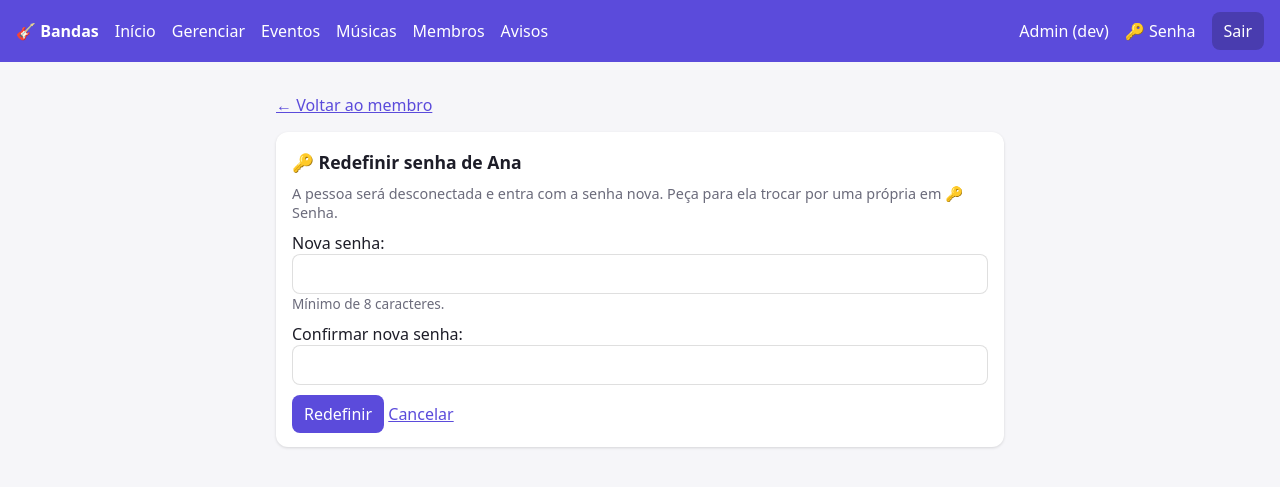
After one commit to WelissonCunha/appdebandas, a Django app: page /membros/2/senha/ in a window 1280 px wide. The commit adds this page. Shown: the top 487 px of the page. Run offline with Django 5.2, Linux system fonts and the light colour scheme; a user stored in the database is signed in; data comes from the database, SQL or seed files in the repository.

Commit message:
cada user agora pode redefinir sua senha

```diff
--- a/core/forms.py
+++ b/core/forms.py
@@ -1,5 +1,6 @@
 from django import forms
 from django.contrib.auth import get_user_model
+from django.contrib.auth.forms import PasswordChangeForm
 from .models import Aviso, Banda, Escala, Evento, ItemSetlist, Membro, Musica
 
 FMT = "%Y-%m-%dT%H:%M"
@@ -69,7 +70,7 @@ class MembroNovoForm(forms.Form):
                                help_text="Se o login já existir, a pessoa só é adicionada à banda.")
     nome = forms.CharField(max_length=150, required=False, label="Nome")
     senha = forms.CharField(widget=forms.PasswordInput, required=False,
-                            help_text="Obrigatória apenas para login novo.")
+                            help_text="Senha provisória, só para login novo. Peça para a pessoa trocar em 🔑 Senha.")
     papel = forms.ChoiceField(choices=Membro.PAPEIS)
     instrumentos = forms.CharField(max_length=200, required=False, help_text="Ex.: Violão, Vocal")
 
@@ -94,3 +95,23 @@ class AvisoForm(forms.ModelForm):
     def __init__(self, *a, user=None, **k):
         super().__init__(*a, **k)
         self.fields["banda"].queryset = bandas_do_lider(user)
+
+
+class SenhaForm(PasswordChangeForm):
+    def clean_new_password1(self):
+        s = self.cleaned_data["new_password1"]
+        if len(s) < 8:
+            raise forms.ValidationError("Use pelo menos 8 caracteres.")
+        return s
+
+
+class SenhaResetForm(forms.Form):
+    nova_senha = forms.CharField(widget=forms.PasswordInput, min_length=8, label="Nova senha",
+                                 help_text="Mínimo de 8 caracteres.")
+    confirmar = forms.CharField(widget=forms.PasswordInput, label="Confirmar nova senha")
+
+    def clean(self):
+        d = super().clean()
+        if d.get("nova_senha") and d.get("nova_senha") != d.get("confirmar"):
+            self.add_error("confirmar", "As senhas não coincidem.")
+        return d
--- a/core/templates/base.html
+++ b/core/templates/base.html
@@ -19,5 +19,5 @@ button{background:var(--pri);color:#fff;border:0;cursor:pointer}button.no{backgr
 {% usuario_eh_lider as lider_menu %}{% if lider_menu %}<a href="{% url 'gerenciar' %}">Gerenciar</a><a href="{% url 'eventos' %}">Eventos</a><a href="{% url 'repertorio' %}">Músicas</a><a href="{% url 'membros' %}">Membros</a><a href="{% url 'avisos' %}">Avisos</a>{% else %}<a href="{% url 'repertorio' %}">Repertório</a>{% endif %}
 <span class="sp"></span>
 {% if user.is_staff %}<a href="/admin/">Admin (dev)</a>{% endif %}
-{% if user.is_authenticated %}<form method="post" action="{% url 'logout' %}" style="margin:0">{% csrf_token %}<button style="background:#0003">Sair</button></form>{% endif %}</nav>
+{% if user.is_authenticated %}<a href="{% url 'alterar_senha' %}">🔑 Senha</a><form method="post" action="{% url 'logout' %}" style="margin:0">{% csrf_token %}<button style="background:#0003">Sair</button></form>{% endif %}</nav>
 <main>{% for m in messages %}<div class="msg">{{ m }}</div>{% endfor %}{% block content %}{% endblock %}</main></body></html>
--- a/core/templates/membro_form.html
+++ b/core/templates/membro_form.html
@@ -3,6 +3,7 @@
 <style>.fm p{margin:0 0 10px}.fm input,.fm select{width:100%;padding:8px;border-radius:8px;border:1px solid #8884;font:inherit}.helptext{display:block;color:var(--mut);font-size:.85rem}</style>
 <div class="card fm"><h2>{% if m %}Editar {{ m.user.get_full_name|default:m.user.username }}{% else %}Adicionar membro{% endif %}</h2>
 <form method="post">{% csrf_token %}{{ form.as_p }}<button>Salvar</button> <a href="{% url 'membros' %}">Cancelar</a></form>
+{% if m and m.papel != 'lider' and not m.user.is_staff %}<p style="margin-top:14px"><a href="{% url 'membro_senha' m.pk %}">🔑 Redefinir senha</a></p>{% endif %}
 {% if m %}<form method="post" action="{% url 'membro_excluir' m.pk %}" style="margin-top:14px"
 onsubmit="return confirm('Remover da banda? Ele também sai das escalas dos eventos.')">{% csrf_token %}<button class="no">Remover da banda</button></form>{% endif %}</div>
 {% endblock %}
--- /dev/null
+++ b/core/templates/membro_senha.html
@@ -0,0 +1,7 @@
+{% extends "base.html" %}{% block content %}
+<style>.fm p{margin:0 0 10px}.fm input{width:100%;padding:8px;border-radius:8px;border:1px solid #8884;font:inherit}.helptext{display:block;color:var(--mut);font-size:.85rem}</style>
+<p><a href="{% url 'membro_editar' m.pk %}">← Voltar ao membro</a></p>
+<div class="card fm"><h2>🔑 Redefinir senha de {{ m.user.get_full_name|default:m.user.username }}</h2>
+<p class="mut">A pessoa será desconectada e entra com a senha nova. Peça para ela trocar por uma própria em 🔑 Senha.</p>
+<form method="post">{% csrf_token %}{{ form.as_p }}<button>Redefinir</button> <a href="{% url 'membros' %}">Cancelar</a></form></div>
+{% endblock %}
--- /dev/null
+++ b/core/templates/senha_form.html
@@ -0,0 +1,5 @@
+{% extends "base.html" %}{% block content %}
+<style>.fm p{margin:0 0 10px}.fm input{width:100%;padding:8px;border-radius:8px;border:1px solid #8884;font:inherit}.helptext{display:block;color:var(--mut);font-size:.85rem}</style>
+<div class="card fm"><h2>🔑 Alterar minha senha</h2>
+<form method="post">{% csrf_token %}{{ form.as_p }}<button>Salvar</button> <a href="{% url 'home' %}">Cancelar</a></form></div>
+{% endblock %}
--- a/core/urls.py
+++ b/core/urls.py
@@ -25,6 +25,8 @@ urlpatterns = [
     path("repertorio/nova/", v.musica_form, name="musica_nova"),
     path("repertorio/<int:pk>/editar/", v.musica_form, name="musica_editar"),
     path("repertorio/<int:pk>/excluir/", v.musica_excluir, name="musica_excluir"),
+    path("senha/", v.AlterarSenhaView.as_view(), name="alterar_senha"),
+    path("membros/<int:pk>/senha/", v.membro_senha, name="membro_senha"),
     path("membros/", v.membros, name="membros"),
     path("membros/novo/", v.membro_novo, name="membro_novo"),
     path("membros/<int:pk>/editar/", v.membro_editar, name="membro_editar"),
--- a/core/views.py
+++ b/core/views.py
@@ -5,7 +5,10 @@ from django.shortcuts import get_object_or_404, redirect, render
 from django.utils import timezone
 from django.views.decorators.http import require_POST
 from django.contrib.auth import get_user_model
-from .forms import AvisoForm, EscalaForm, EventoForm, BandaForm, MembroForm, MembroNovoForm, MusicaForm, SetlistForm
+from django.contrib.auth.views import PasswordChangeView
+from django.contrib.messages.views import SuccessMessageMixin
+from django.urls import reverse_lazy
+from .forms import SenhaForm, SenhaResetForm, AvisoForm, EscalaForm, EventoForm, BandaForm, MembroForm, MembroNovoForm, MusicaForm, SetlistForm
 from .models import *
 
 LIDER = dict(banda__membros__papel="lider")
@@ -370,3 +373,29 @@ def gerenciar(request):
         avisos=Aviso.objects.filter(banda__in=bandas).count(),
     )
     return render(request, "gerenciar.html", dict(bandas=bandas, stats=stats))
+
+
+# ---------- senhas ----------
+
+class AlterarSenhaView(SuccessMessageMixin, PasswordChangeView):
+    template_name = "senha_form.html"
+    form_class = SenhaForm
+    success_url = reverse_lazy("home")
+    success_message = "Senha alterada com sucesso!"
+
+
+@login_required
+def membro_senha(request, pk):
+    m = _membro_lider(request, pk)
+    alvo = m.user
+    if alvo.is_staff or alvo.is_superuser or Membro.objects.filter(user=alvo, papel="lider").exists():
+        messages.error(request, "Não dá para redefinir a senha de líderes ou administradores aqui. "
+                                "Cada um altera a própria em 🔑 Senha.")
+        return redirect("membro_editar", pk=pk)
+    form = SenhaResetForm(request.POST or None)
+    if request.method == "POST" and form.is_valid():
+        alvo.set_password(form.cleaned_data["nova_senha"])
+        alvo.save()
+        messages.success(request, "Senha redefinida. A pessoa foi desconectada e deve entrar com a nova senha.")
+        return redirect("membros")
+    return render(request, "membro_senha.html", dict(form=form, m=m))
```
Also changed, not shown: 1 other file.
